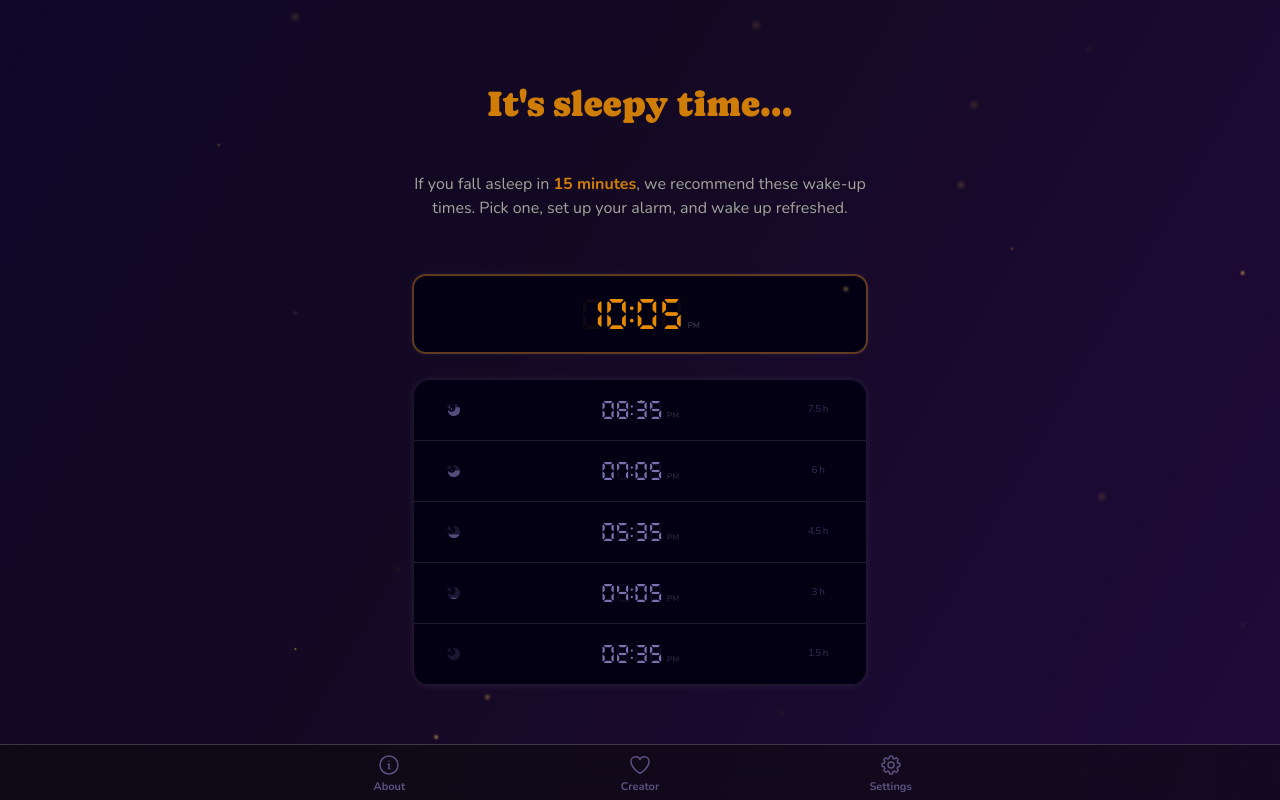
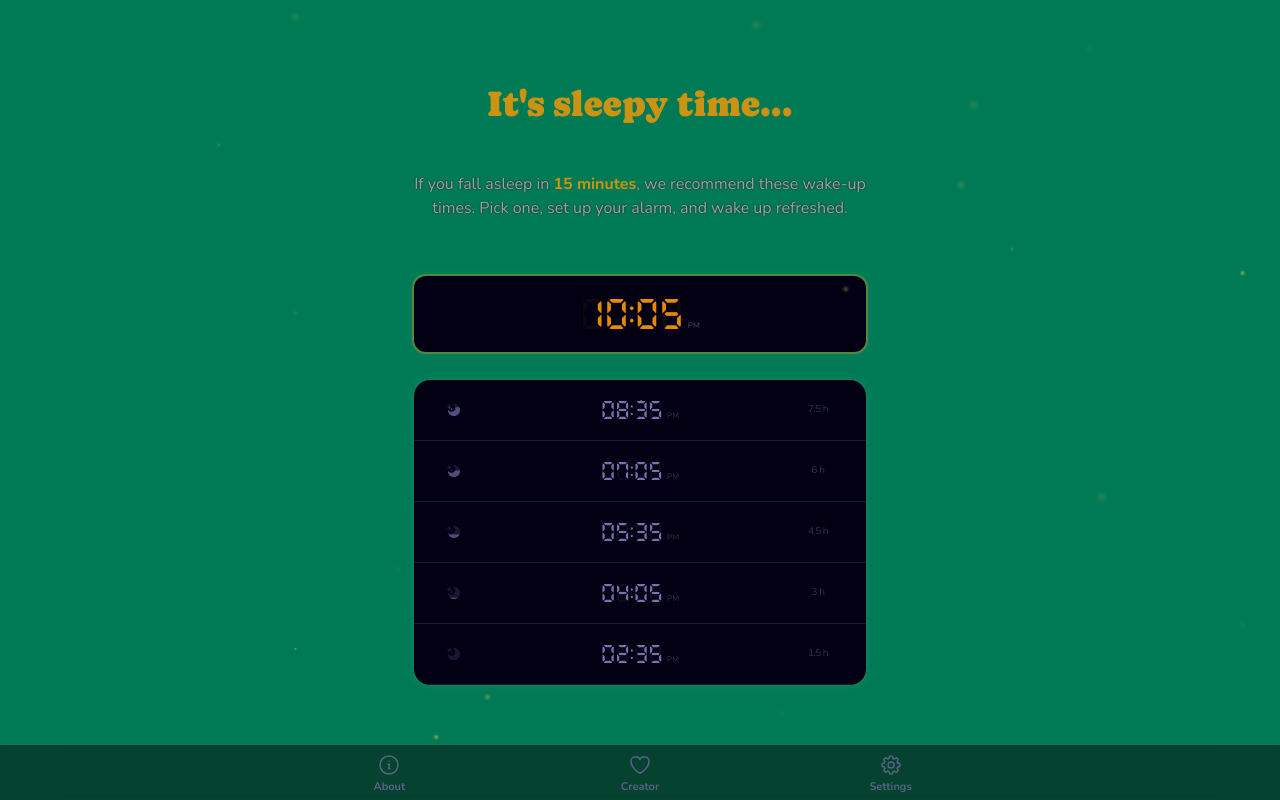
Before and after one commit to aronsantha/wakey, a React (Vite) app: page / in a window 1280 px wide. Built offline with nearby package versions, Linux system fonts and the light colour scheme.

Commit message:
move safe area padding to footer

```diff
--- a/src/components/App.jsx
+++ b/src/components/App.jsx
@@ -219,10 +219,10 @@ function App() {
         handleClose={() => setShownModal("")}
         children={shownModal && modalMap[shownModal].content}
       />
-      <div className="p-safe flex min-h-[100dvh] flex-col items-center overflow-y-auto scroll-smooth md:justify-center">
+      <div className="flex min-h-[100dvh] flex-col items-center overflow-y-auto scroll-smooth bg-emerald-700 md:justify-center">
         <footer
           role="tablist"
-          className="fixed right-0 bottom-0 left-0 z-50 h-14 w-full border-t-[1px] border-neutral-100/20 bg-neutral-950/50 px-3 backdrop-blur-xl"
+          className="p-safe fixed right-0 bottom-0 left-0 z-50 h-14 w-full border-t-[1px] border-neutral-100/20 bg-neutral-950/50 px-3 backdrop-blur-xl"
         >
           <div className="mx-auto flex h-full w-full max-w-[800px] items-center justify-around px-6 pt-px">
             {Object.keys(modalMap).map((modalKey) => {
```
